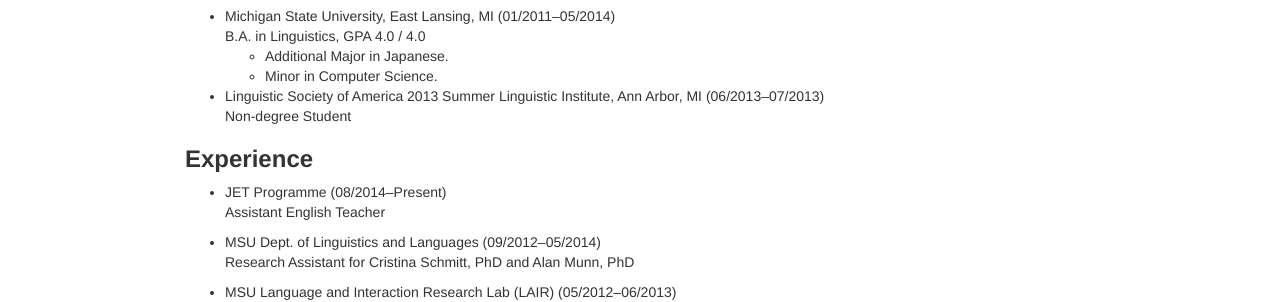
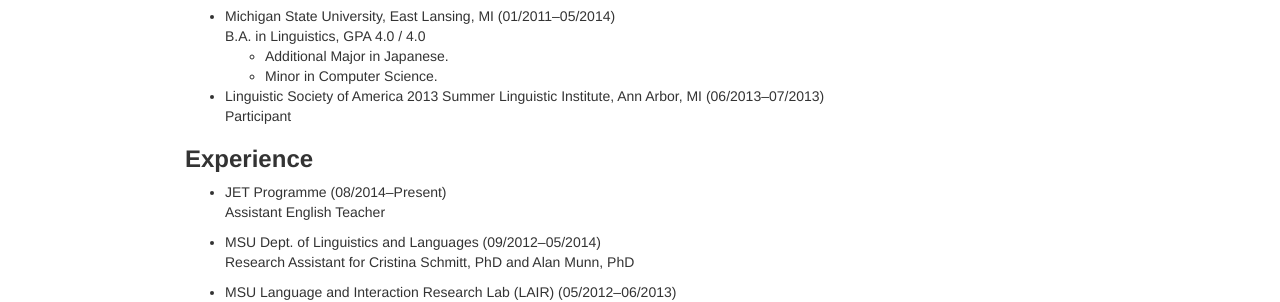
Before and after one commit to khanson679/khanson679.github.io, a Jekyll site: the page built from cv.md, in a window 1280 px wide and 900 px high. Shown: the part 196-498 px from the top of the window. Built offline with Jekyll 4.4.1, drawn with Linux system fonts in a browser that asks for light colours.

Commit message:
Changed LSA 2013 role to 'Participant'.

```diff
--- a/cv.md
+++ b/cv.md
@@ -14,7 +14,7 @@
   * Additional Major in Japanese.
   * Minor in Computer Science.
 * Linguistic Society of America 2013 Summer Linguistic Institute, Ann Arbor, MI (06/2013--07/2013)
-  Non-degree Student
+  Participant
 
 
 ## Experience
```
